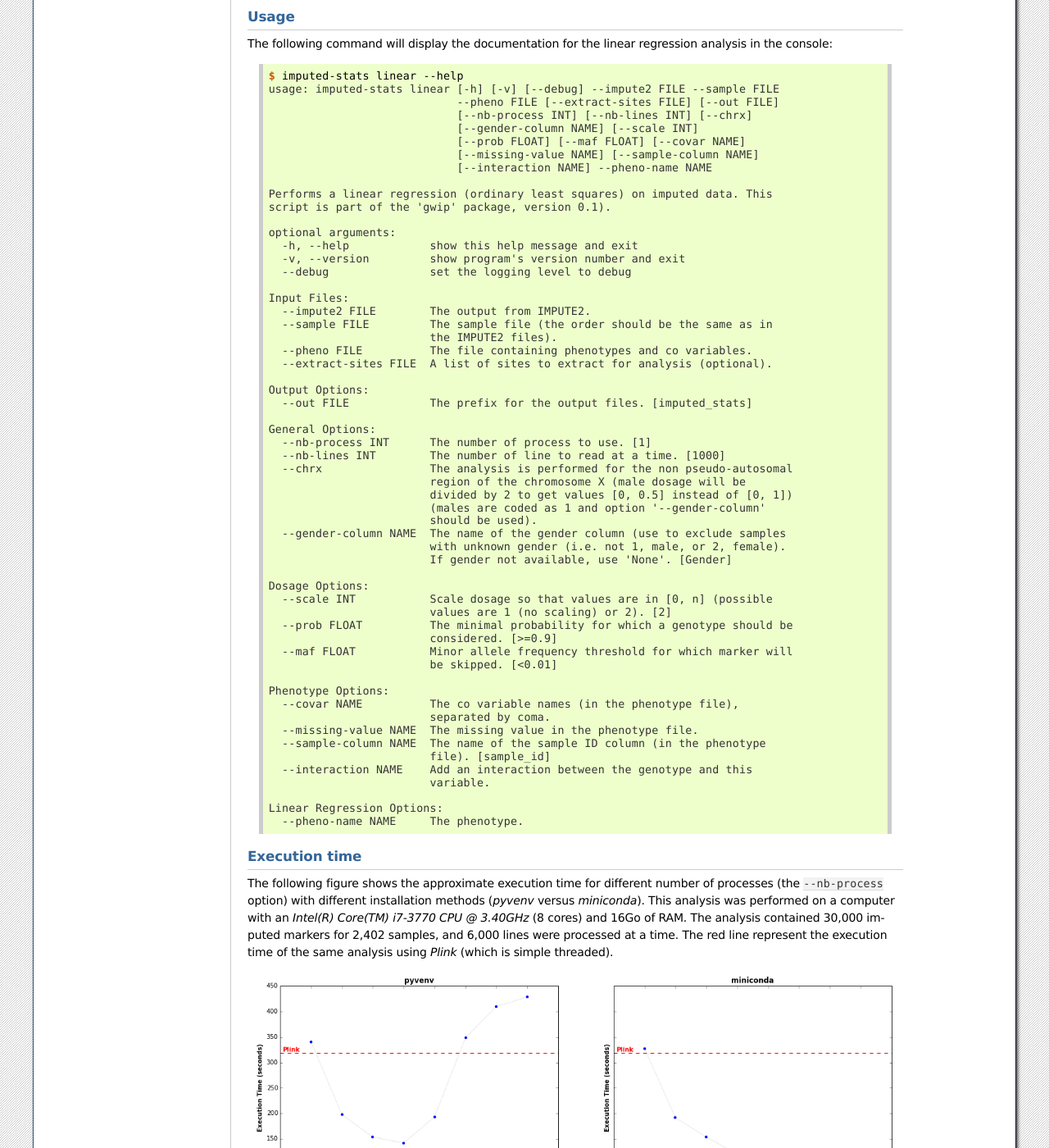
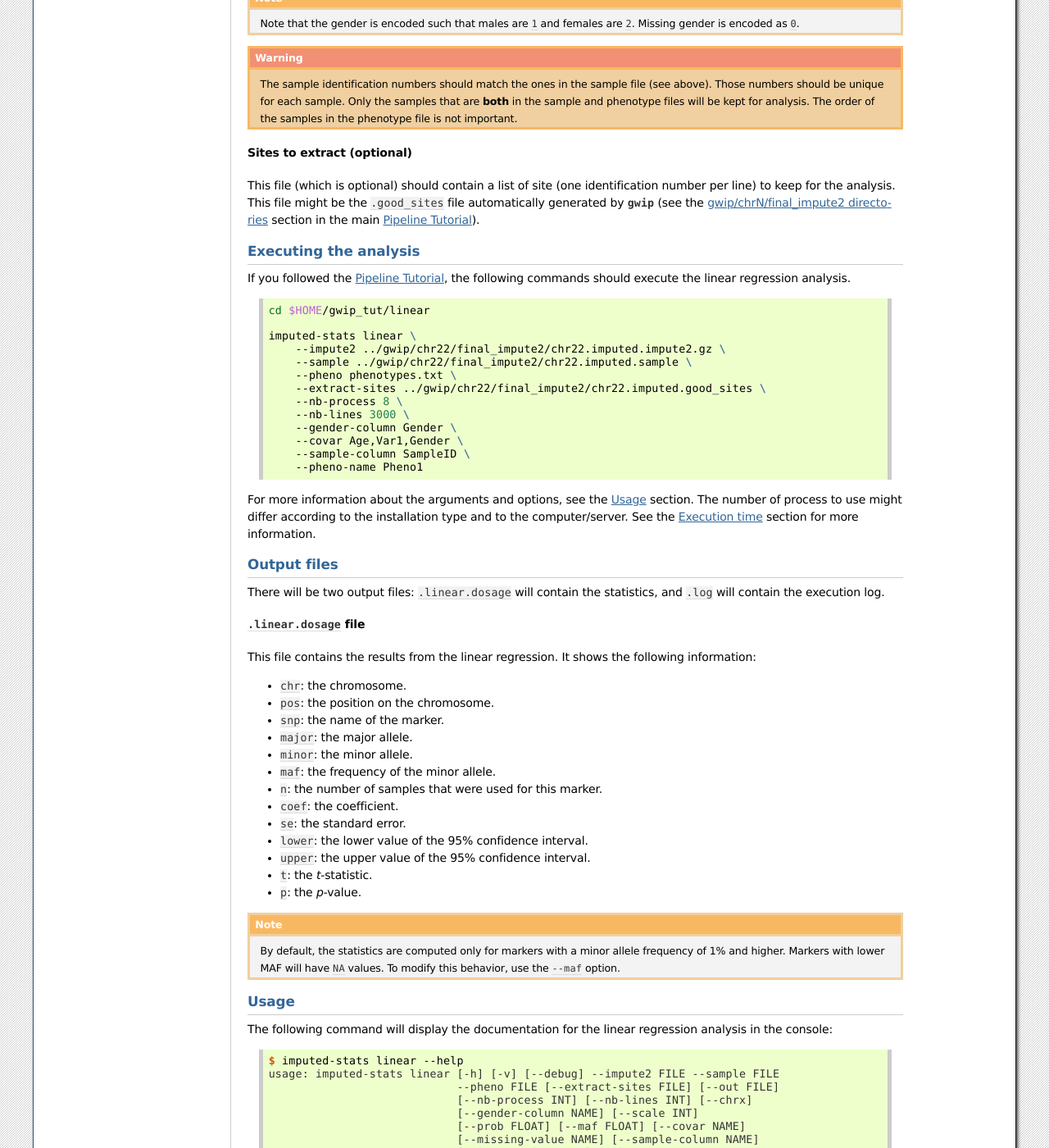
Before and after one commit to pgxcentre/genipe, a Sphinx documentation site: the page built from docs/tutorials/tutorial_linear.rst, in a window 1280 px wide and 1400 px high, scrolled down 1764 px. Shown: the whole window at 82% size. Built offline with Sphinx 7.4.7, drawn with Linux system fonts in a browser that asks for light colours; some of the changed text lies outside the part shown.

Commit message:
Almost done with the linear tutorial.

```diff
--- a/docs/tutorials/tutorial_gwip.rst
+++ b/docs/tutorials/tutorial_gwip.rst
@@ -1,3 +1,5 @@
+.. _gwip-tut-page:
+
 Pipeline Tutorial
 ==================
 
@@ -313,8 +315,8 @@ You should have the following directory structure:
 
 .. _gwip-tut-execute:
 
-Execute the pipeline
-^^^^^^^^^^^^^^^^^^^^^
+Executing the pipeline
+^^^^^^^^^^^^^^^^^^^^^^^
 
 Once all the input files are ready for analysis, you can finally execute the
 pipeline. Make sure that the virtual Python environment was properly activated
--- a/docs/tutorials/tutorial_linear.rst
+++ b/docs/tutorials/tutorial_linear.rst
@@ -10,8 +10,10 @@ Quick navigation
 -----------------
 
 1. :ref:`lin-tut-input-files`
-2. :ref:`lin-tut-usage`
-3. :ref:`lin-tut-execution-time`
+2. :ref:`lin-tut-execute`
+3. :ref:`lin-tut-output-files`
+4. :ref:`lin-tut-usage`
+5. :ref:`lin-tut-execution-time`
 
 
 Linear regression
@@ -25,6 +27,13 @@ is the most probable. Values close to 2 means that a homozygous genotypes of
 the rare allele is the most probable. Finally, values close to 1 means that a
 heterozygous genotype is the most probable.
 
+We suppose that you have followed the main :ref:`gwip-tut-page`. The following
+command will create the working directory for this tutorial.
+
+.. code-block:: bash
+
+   mkdir -p $HOME/gwip_tut/linear
+
 
 .. _lin-tut-input-files:
 
@@ -102,6 +111,16 @@ The following is an example of a phenotype file:
    NA06994 129.562482664   48      20.2946857226   1
    ...
 
+We provide a *dummy* phenotype file (where values, except for ``Gender``, were
+randomly generated). The following command should download the phenotype file.
+
+.. code-block:: bash
+
+   cd $HOME/gwip_tut/linear
+
+   wget http://pgxcentre.github.io/gwip/_static/tutorial/phenotypes.txt.bz2
+   bunzip2 phenotypes.txt.bz2
+
 .. note::
 
    Note that the gender is encoded such that males are ``1`` and females are
@@ -122,7 +141,73 @@ This file (which is optional) should contain a list of site (one identification
 number per line) to keep for the analysis. This file might be the
 ``.good_sites`` file automatically generated by :py:mod:`gwip` (see the
 :ref:`gwip-tut-output-files-final_impute2` section in the main
-:ref:`gwip-tut`).
+:ref:`gwip-tut-page`).
+
+
+.. _lin-tut-execute:
+
+Executing the analysis
+^^^^^^^^^^^^^^^^^^^^^^^
+
+If you followed the :ref:`gwip-tut-page`, the following commands should execute
+the linear regression analysis.
+
+.. code-block:: bash
+
+   cd $HOME/gwip_tut/linear
+
+   imputed-stats linear \
+       --impute2 ../gwip/chr22/final_impute2/chr22.imputed.impute2.gz \
+       --sample ../gwip/chr22/final_impute2/chr22.imputed.sample \
+       --pheno phenotypes.txt \
+       --extract-sites ../gwip/chr22/final_impute2/chr22.imputed.good_sites \
+       --nb-process 8 \
+       --nb-lines 3000 \
+       --gender-column Gender \
+       --covar Age,Var1,Gender \
+       --sample-column SampleID \
+       --pheno-name Pheno1
+
+For more information about the arguments and options, see the
+:ref:`lin-tut-usage` section. The number of process to use might differ
+according to the installation type and to the computer/server. See the
+:ref:`lin-tut-execution-time` section for more information.
+
+
+.. _lin-tut-output-files:
+
+Output files
+^^^^^^^^^^^^^
+
+There will be two output files: ``.linear.dosage`` will contain the statistics,
+and ``.log`` will contain the execution log.
+
+
+``.linear.dosage`` file
+""""""""""""""""""""""""
+
+This file contains the results from the linear regression. It shows the
+following information:
+
+* ``chr``: the chromosome.
+* ``pos``: the position on the chromosome.
+* ``snp``: the name of the marker.
+* ``major``: the major allele.
+* ``minor``: the minor allele.
+* ``maf``: the frequency of the minor allele.
+* ``n``: the number of samples that were used for this marker.
+* ``coef``: the coefficient.
+* ``se``: the standard error.
+* ``lower``: the lower value of the 95% confidence interval.
+* ``upper``: the upper value of the 95% confidence interval.
+* ``t``: the *t*-statistic.
+* ``p``: the *p*-value.
+
+.. note::
+
+   By default, the statistics are computed only for markers with a minor allele
+   frequency of 1% and higher. Markers with lower MAF will have ``NA`` values.
+   To modify this behavior, use the ``--maf`` option.
 
 
 .. _lin-tut-usage:
```
Also changed, not shown: other parts of docs/tutorials/tutorial_linear.rst (+2 -2 lines), 1 other file.
